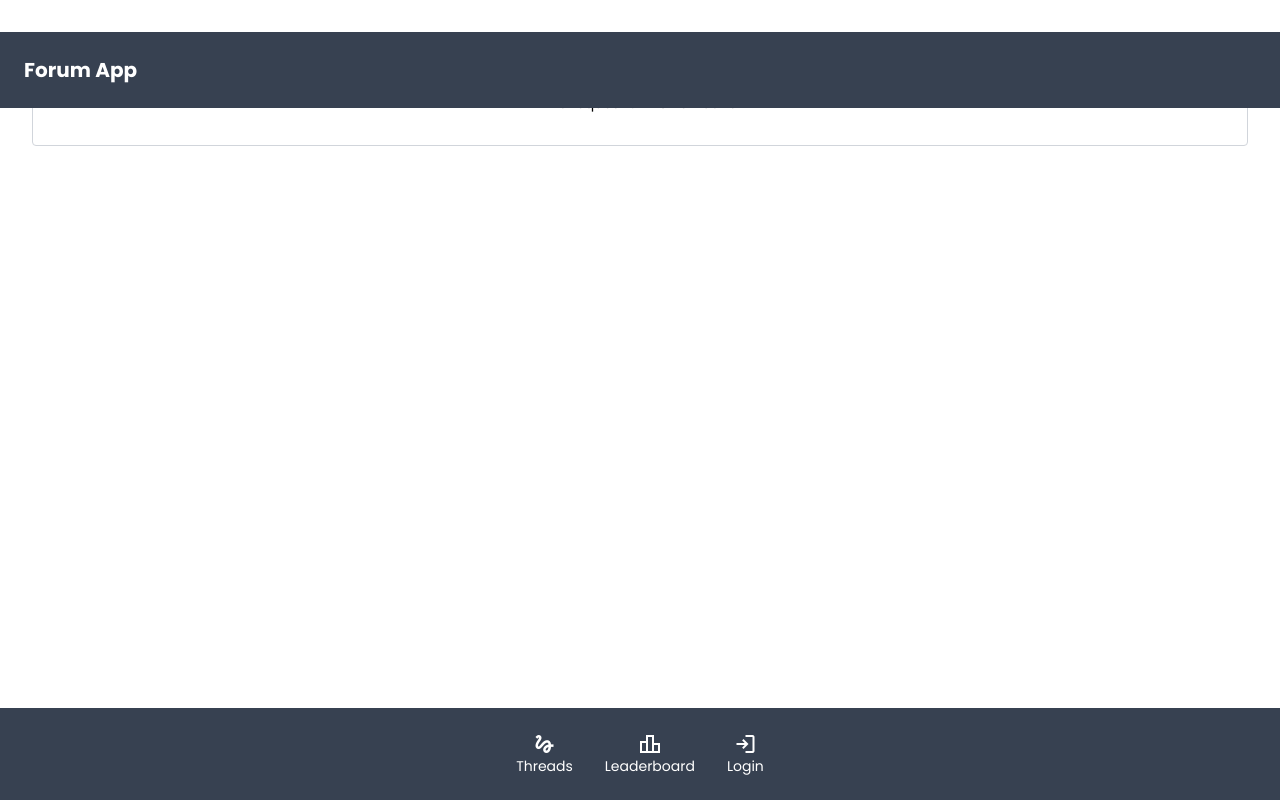
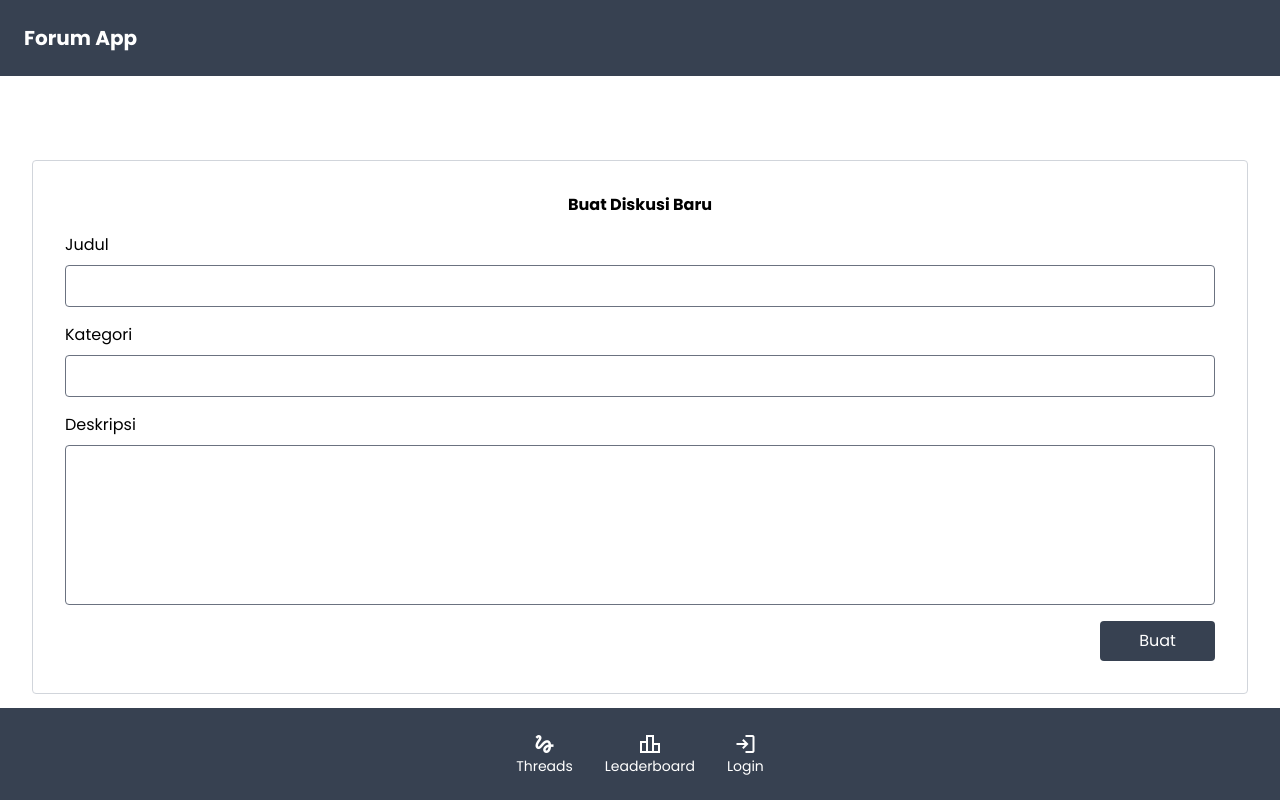
Before and after one commit to Anuraaaa/DicodingAcademy, a React (Vite) app in the folder forum-app/: page /new in a window 1280 px wide. Before the commit this address had no page. Built offline with nearby package versions, Linux system fonts and the light colour scheme; a web font is replaced by a local one.

Commit message:
feat: add form thread to create form (base from api must be store to redux)

```diff
--- a/forum-app/src/App.jsx
+++ b/forum-app/src/App.jsx
@@ -5,6 +5,7 @@ import Notfound from "./pages/Notfound";
 import Register from "./pages/Register";
 import SingleThread from "./components/SingleThread";
 import Leaderboard from "./pages/Leaderboard";
+import AddThread from "./pages/AddThread";
 
 function App() {
   return (
@@ -16,6 +17,7 @@ function App() {
             <Route path="/register" element={<Register/>}/>
             <Route path="/single-thread/:threadId" element={<SingleThread/>}/>
             <Route path="/leaderboards" element={<Leaderboard/>}/>
+            <Route path="/new" element={<AddThread/>}/>
             <Route path="*" element={<Notfound/>}/>
         </Routes>
       </BrowserRouter>
--- /dev/null
+++ b/forum-app/src/components/FormThread.jsx
@@ -0,0 +1,66 @@
+import { createThread } from "../utils/data";
+import { showToast } from "../utils/toast";
+import useInput from "./UseInput";
+
+function FormThread() {
+
+    const [title, onTitleChange] = useInput("");
+    const [category, onCategoryChange] = useInput("");
+    const [body, onBodyChange] = useInput("");
+
+    const handleSubmit = async (event) => {
+        event.preventDefault();
+
+        if (title.length === 0)
+            return showToast('Gagal membuat diskusi! judul tidak ada', "white", "red");
+
+        if (title.length > 64)
+            return showToast('Gagal membuat diskusi! judul maksimal 64 karakter', "white", "red");
+
+        if (category.length === 0)
+            return showToast('Gagal membuat diskusi! kategori tidak ada', "white", "red");
+
+        if (category.length > 8)
+            return showToast('Gagal membuat diskusi! kategori maksimal 8 karakter', "white", "red");
+
+        if (body.length === 0)
+            return showToast('Gagal membuat diskusi! deskripsi tidak ada', "white", "red");
+
+        if (body.length > 255)
+            return showToast('Gagal membuat diskusi! deskripsi maksimal 255 karakter', "white", "red");
+
+        const {error, message} = await createThread({title, body, category});
+        if (error)
+            return showToast(`Gagal membuat diskusi! ${message}`, "white", "red");
+
+        showToast("Berhasil membuat diskusi!", "white", "green");
+        // then store data to redux
+    }
+
+    return (
+        <>
+            <div className="container px-8 py-16 mx-auto">
+            <form className="flex flex-col border border-gray-300 p-8 gap-4 rounded mt-24" onSubmit={handleSubmit}>
+                    <h1 className="text-center font-bold">Buat Diskusi Baru</h1>
+                    <div className="flex flex-col gap-2">
+                        <label htmlFor="title">Judul</label>
+                        <input type="text" id="title" className="border border-gray-500 rounded p-2" value={title} onChange={onTitleChange}/>
+                    </div>
+                    <div className="flex flex-col gap-2">
+                        <label htmlFor="category">Kategori</label>
+                        <input type="text" id="category" className="border border-gray-500 rounded p-2" value={category} onChange={onCategoryChange}/>
+                    </div>
+                    <div className="flex flex-col gap-2">
+                        <label htmlFor="desc">Deskripsi</label>
+                        <textarea id="desc" className="border border-gray-500 rounded p-2 resize-none h-40" value={body} onChange={onBodyChange}></textarea>
+                    </div>
+                    <div className="flex flex-row justify-end items-center">
+                        <button className="bg-gray-700 rounded p-2 w-[10%] text-white">Buat</button>
+                    </div>
+                </form>
+            </div>
+        </>
+    )
+}
+
+export default FormThread;
--- /dev/null
+++ b/forum-app/src/pages/AddThread.jsx
@@ -0,0 +1,15 @@
+import FormThread from "../components/FormThread";
+import Header from "../components/Header";
+import Navigation from "../components/Navigation";
+
+function AddThread() {
+    return (
+        <>
+            <Header/>
+            <FormThread/>
+            <Navigation/>
+        </>
+    )
+}
+
+export default AddThread;
--- a/forum-app/src/pages/Homepage.jsx
+++ b/forum-app/src/pages/Homepage.jsx
@@ -5,6 +5,7 @@ import Navigation from "../components/Navigation";
 import Thread from "../components/Thread";
 import { getAllThread } from "../utils/data.js";
 import { parseHTML } from "../utils/formatter.js";
+import { Link } from "react-router-dom";
 
 function Homepage() {
     const [threads, setThreads] = useState([]);
@@ -27,6 +28,11 @@ function Homepage() {
                     )
                 })}
             </div>
+            <div className="relative">
+                <div className="fixed bottom-28 right-[5%]">
+                    <Link to={"/new"} className="bg-gray-700 text-white p-2 rounded-full material-symbols-outlined">add</Link>
+                </div>
+            </div>
             <Navigation/>
         </>
     )
--- a/forum-app/src/utils/data.js
+++ b/forum-app/src/utils/data.js
@@ -101,7 +101,7 @@ async function getUserLoggedIn() {
     }
 }
 
-async function createThread(title, body, category) {
+async function createThread({title, body, category}) {
     try {
         const response = await fetchWithToken(`${url}/threads`, {
             method: "POST",
```
